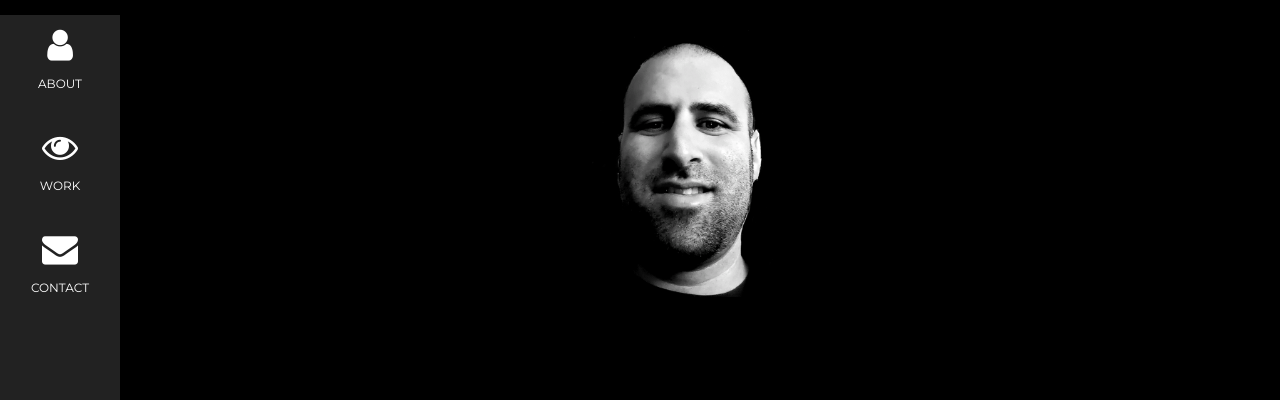
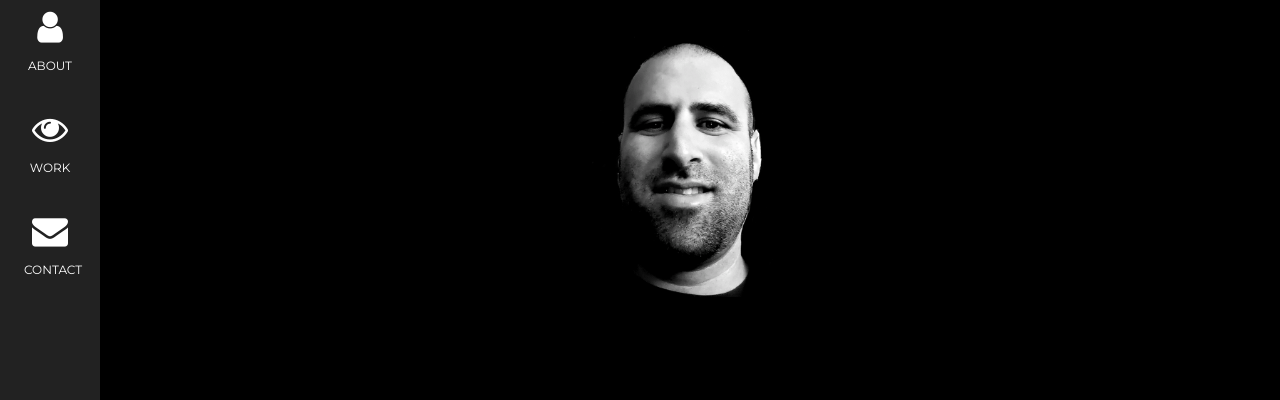
Before and after one commit to distortd6/portfolio, a plain HTML site: page index.html in a window 1280 px wide. Shown: the part 194-594 px from the top of the page. Drawn offline with nearby package versions, Linux system fonts and the light colour scheme.

Commit message:
Update index.html

```diff
--- a/index.html
+++ b/index.html
@@ -10,7 +10,7 @@
 body, h1,h2,h3,h4,h5,h6 {font-family: "Montserrat", sans-serif}
 .w3-row-padding img {margin-bottom: 12px}
 /* Set the width of the sidebar to 120px */
-.w3-sidebar {width: 120px;background: #222;}
+.w3-sidebar {width: 100px;background: #222;}
 /* Add a left margin to the "page content" that matches the width of the sidebar (120px) */
 #main {margin-left: 120px}
 /* Remove margins from "page content" on small screens */
```
